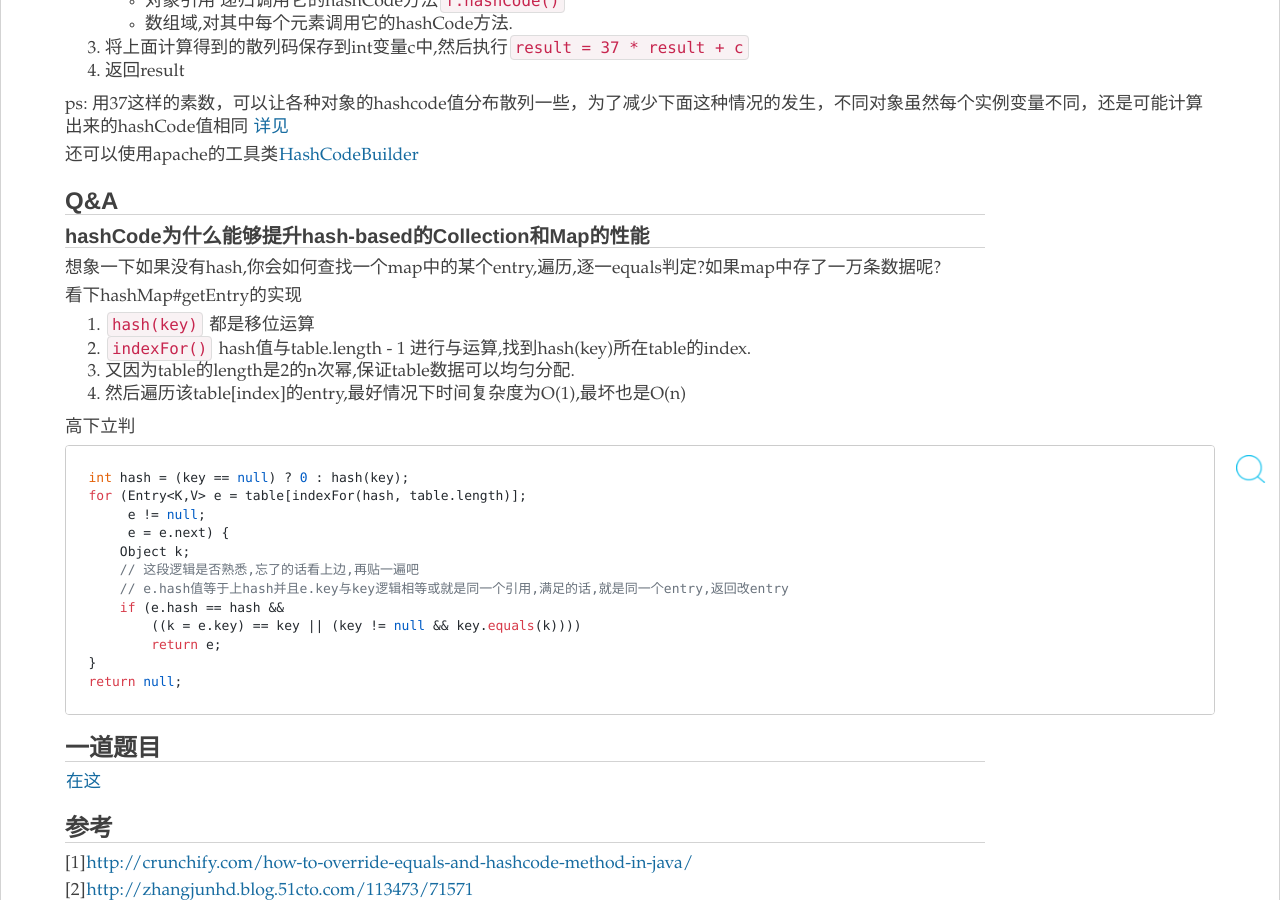
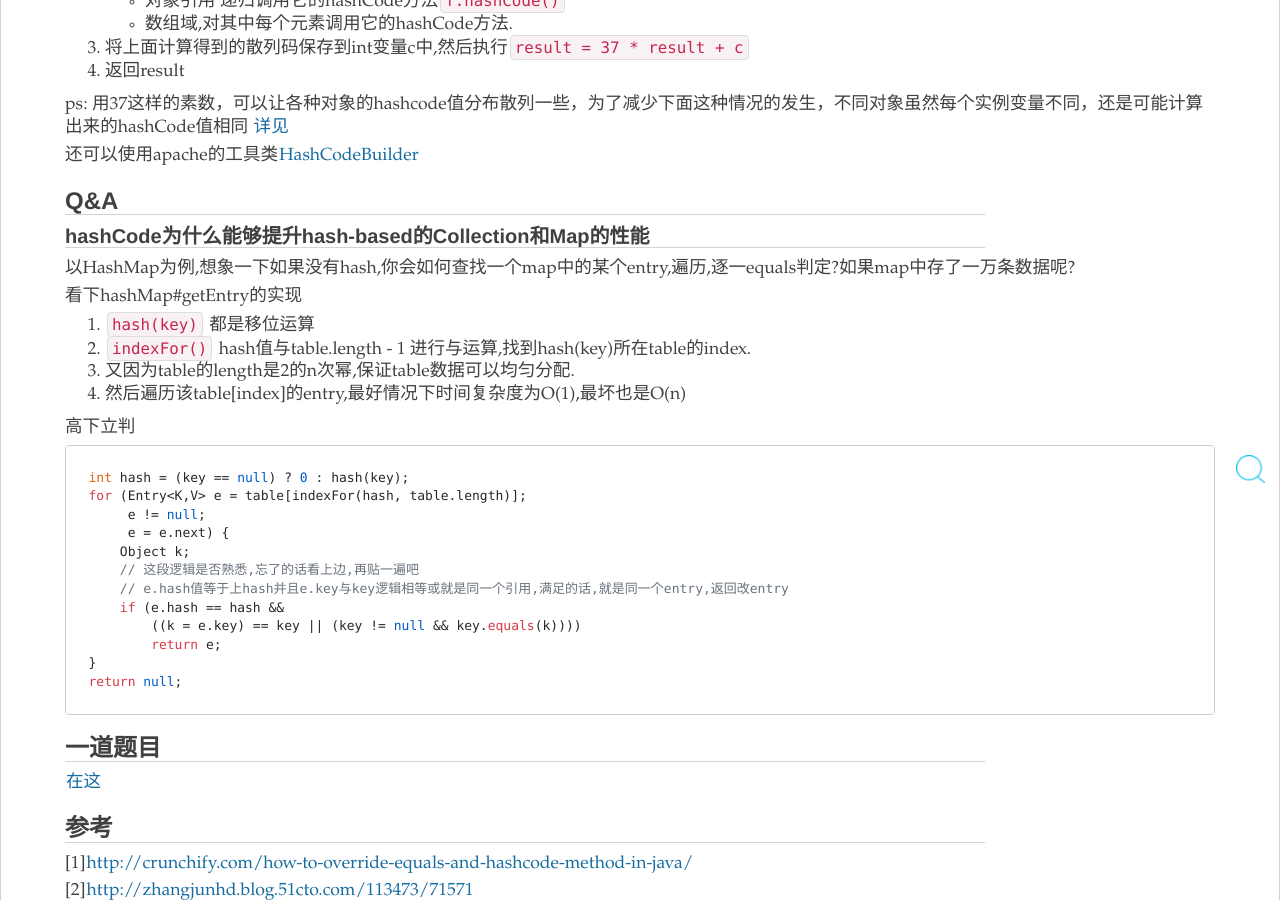
Before and after one commit to zy123a/lcj1992.github.com, a Jekyll site: the page built from _posts/java/2016-03-10-equals_hashcode.md, in a window 1280 px wide and 900 px high, scrolled down 1898 px. Built offline with Jekyll 4.4.1, drawn with Linux system fonts in a browser that asks for light colours; nearby versions of some CDN libraries; comment, search, counter and statistics services are not loaded.

Commit message:
equal hashCode

```diff
--- a/_posts/java/2016-03-10-equals_hashcode.md
+++ b/_posts/java/2016-03-10-equals_hashcode.md
@@ -107,7 +107,7 @@ ps:
 
 #### hashCode为什么能够提升hash-based的Collection和Map的性能 {#hashCode_hash_based}
 
-想象一下如果没有hash,你会如何查找一个map中的某个entry,遍历,逐一equals判定?如果map中存了一万条数据呢?
+以HashMap为例,想象一下如果没有hash,你会如何查找一个map中的某个entry,遍历,逐一equals判定?如果map中存了一万条数据呢?
 
 看下hashMap#getEntry的实现
 
```
Also changed, not shown: 1 other file.
